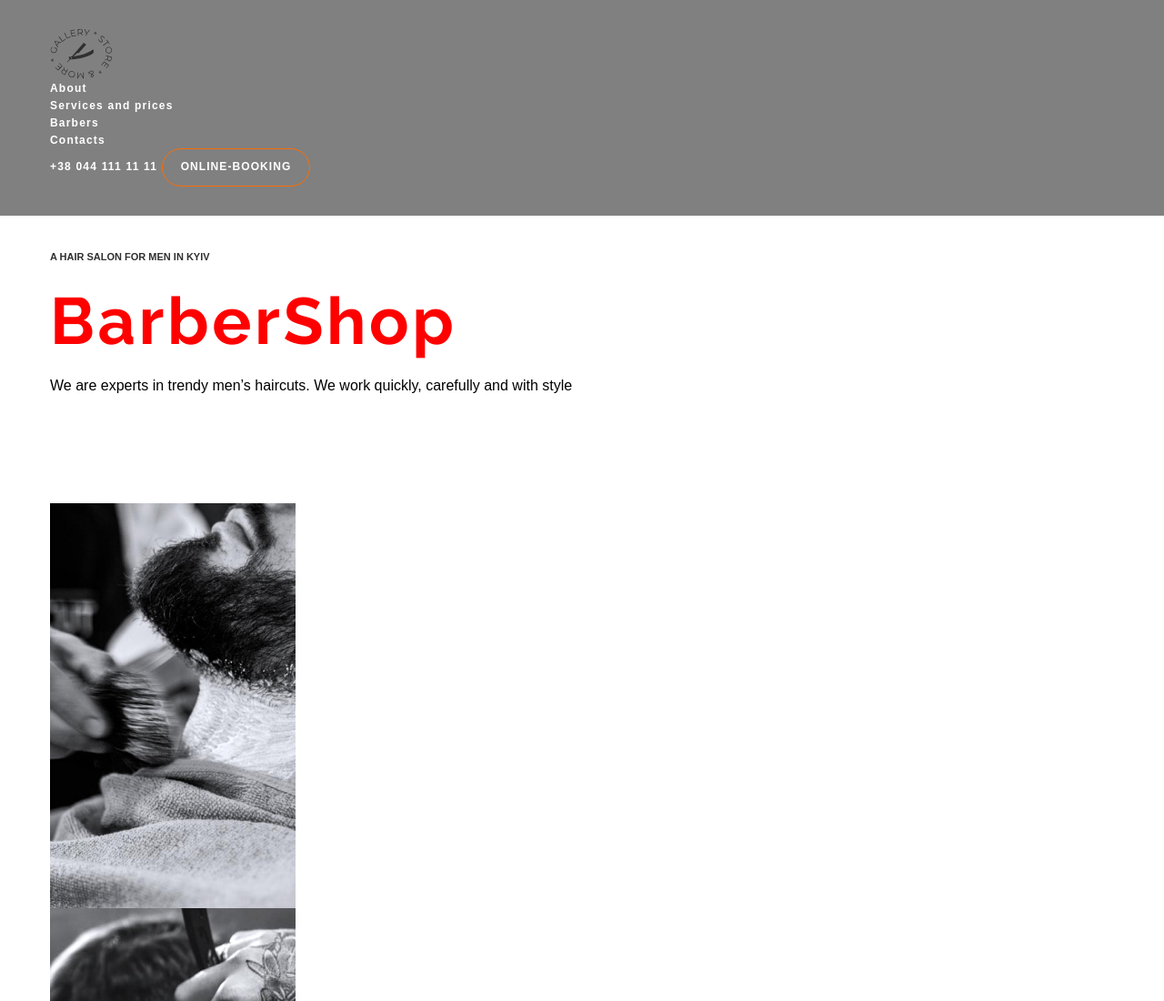
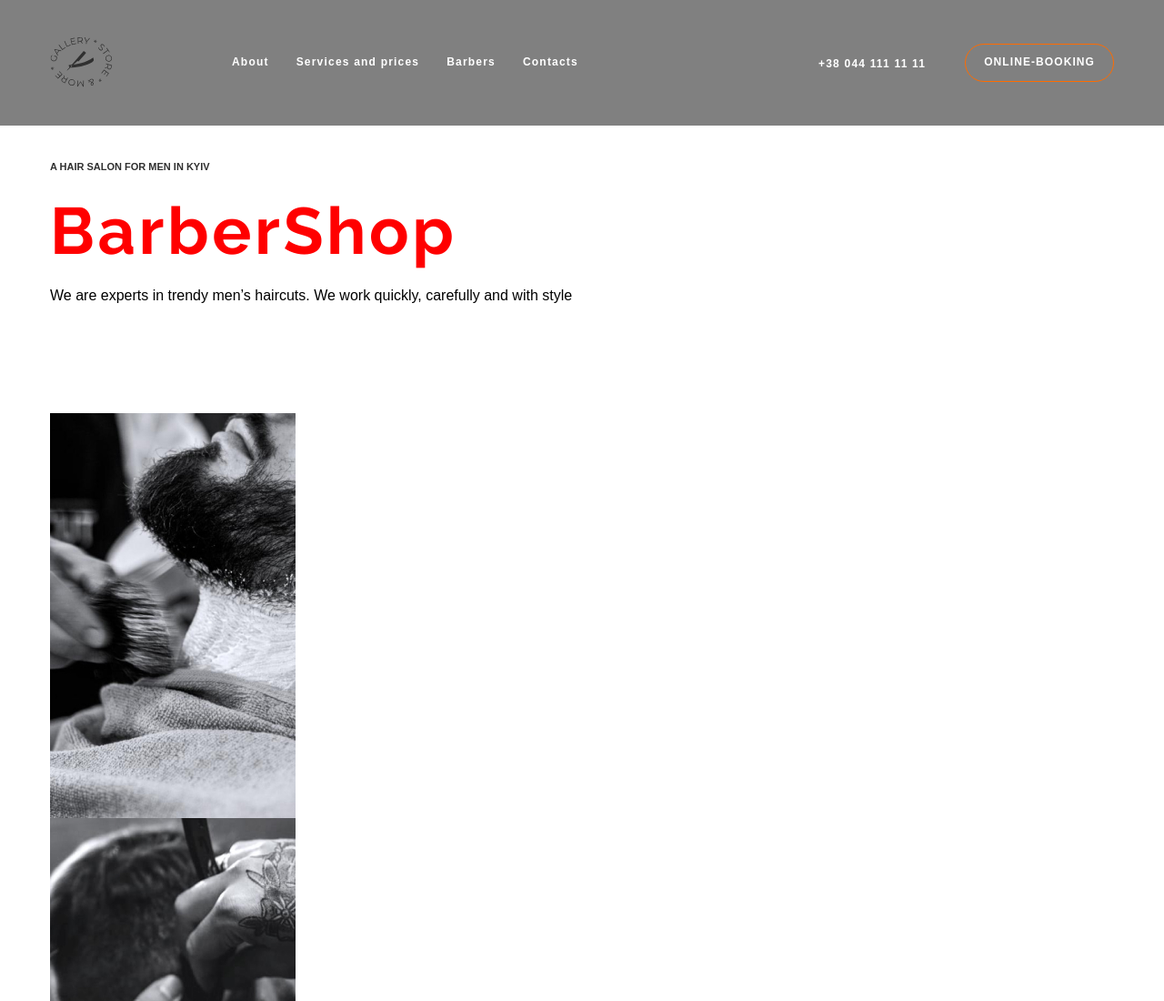
Before and after one commit to strictly-rigid/barbershop, a plain HTML site: page index.html in a window 1280 px wide. Shown: the top 1100 px of the page at 91% size. Drawn offline with nearby package versions, Linux system fonts and the light colour scheme.

Commit message:
basic flex added

```diff
--- a/css/styles.css
+++ b/css/styles.css
@@ -103,6 +103,7 @@ header {
 }
 
 .header-tel {
+  margin-right: 43px;
   text-transform: uppercase;
 }
 
@@ -140,6 +141,38 @@ header {
   line-height: calc(24 / 16);
   letter-spacing: 0.02em;
   color: var(--secondary-text-color);
+}
+
+/* ----------------- HEADER ----------------- */
+.navigation {
+  display: flex;
+  align-items: center;
+  width: 100%;
+}
+
+.header-list {
+  display: flex;
+  margin-left: 131px;
+}
+
+.header-list-link {
+  display: block;
+}
+
+.header-list-item:not(:last-child) {
+  margin-right: 30px;
+}
+
+.header-contacts {
+  display: flex;
+  align-items: center;
+  margin-left: auto;
+}
+
+.nav-container {
+  display: flex;
+  align-items: center;
+  width: 100%;
 }
 
 .main-header {
@@ -255,6 +288,7 @@ header {
 }
 
 .barbers-text {
+  margin-bottom: 30px;
   font-size: 14px;
 
   line-height: calc(19 / 14);
@@ -262,7 +296,6 @@ header {
   letter-spacing: 0.02em;
 
   color: var(--accent-color);
-  margin-bottom: 30px;
 }
 
 .barbers-img {
--- a/index.html
+++ b/index.html
@@ -19,9 +19,9 @@
     <link rel="stylesheet" href="./css/styles.css" />
   </head>
   <body>
-    <header>
+    <header class="header">
       <div class="container">
-        <nav>
+        <nav class="navigation">
           <a href="">
             <img
               src="./images/logo.svg"
@@ -30,15 +30,37 @@
               height="55"
             />
           </a>
-          <ul class="list">
-            <li><a class="header-list-link" href="">About</a></li>
-            <li><a class="header-list-link" href="">Services and prices</a></li>
-            <li><a class="header-list-link" href="">Barbers</a></li>
-            <li><a class="header-list-link" href="">Contacts</a></li>
-          </ul>
-          <div>
-            <a class="header-tel" href="tel:+380441111111">+38 044 111 11 11</a>
-            <button type="button" class="btn">Online-booking</button>
+          <div class="nav-container">
+            <ul class="header-list list">
+              <li class="header-list-item">
+                <a class="header-list-link" href="#descritpion">About</a>
+              </li>
+              <li class="header-list-item">
+                <a class="header-list-link" href="#prices"
+                  >Services and prices</a
+                >
+              </li>
+              <li class="header-list-item">
+                <a class="header-list-link" href="#barbers">Barbers</a>
+              </li>
+              <li class="header-list-item">
+                <a class="header-list-link" href="#contacts">Contacts</a>
+              </li>
+            </ul>
+            <ul class="header-contacts">
+              <li>
+                <a class="header-tel" href="tel:+380441111111"
+                  >+38 044 111 11 11</a
+                >
+              </li>
+              <li><button type="button" class="btn">Online-booking</button></li>
+            </ul>
+            <!-- <div class="header-contacts">
+              <a class="header-tel" href="tel:+380441111111"
+                >+38 044 111 11 11</a
+              >
+              <button type="button" class="btn">Online-booking</button>
+            </div> -->
           </div>
         </nav>
       </div>
@@ -80,7 +102,7 @@
       </section>
 
       <!--SECTION DESCRIPTION-->
-      <section class="description">
+      <section class="description" id="descritpion">
         <div class="container">
           <ul class="list">
             <li>
@@ -119,7 +141,7 @@
       </section>
 
       <!--SECTION PRICES-->
-      <section class="prices">
+      <section class="prices" id="prices">
         <div class="container">
           <p class="prices-pre-title pre-title">
             Spend your time with the best masters
@@ -205,7 +227,7 @@
       </section>
 
       <!--SECTION OUR BARBERS-->
-      <section class="barbers">
+      <section class="barbers" id="barbers">
         <div class="container">
           <p class="pre-title">For true enjoyers of the atmosphere</p>
           <h2 class="barbers-title title">Our barbers</h2>
@@ -291,7 +313,7 @@
         </div>
       </section>
 
-      <section>
+      <section id="contacts">
         <div class="container">
           <h2>Contacts</h2>
           <address>
```
